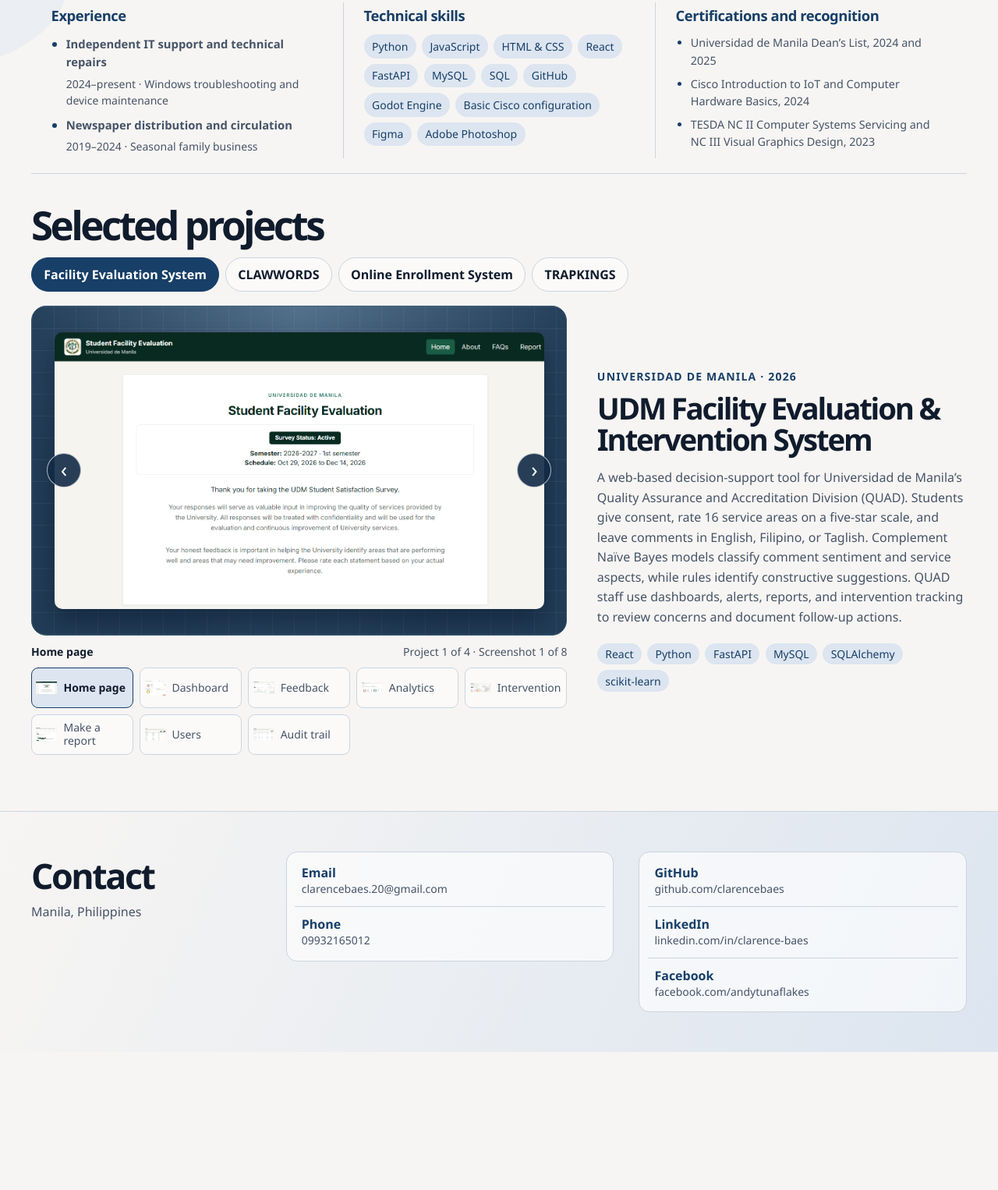
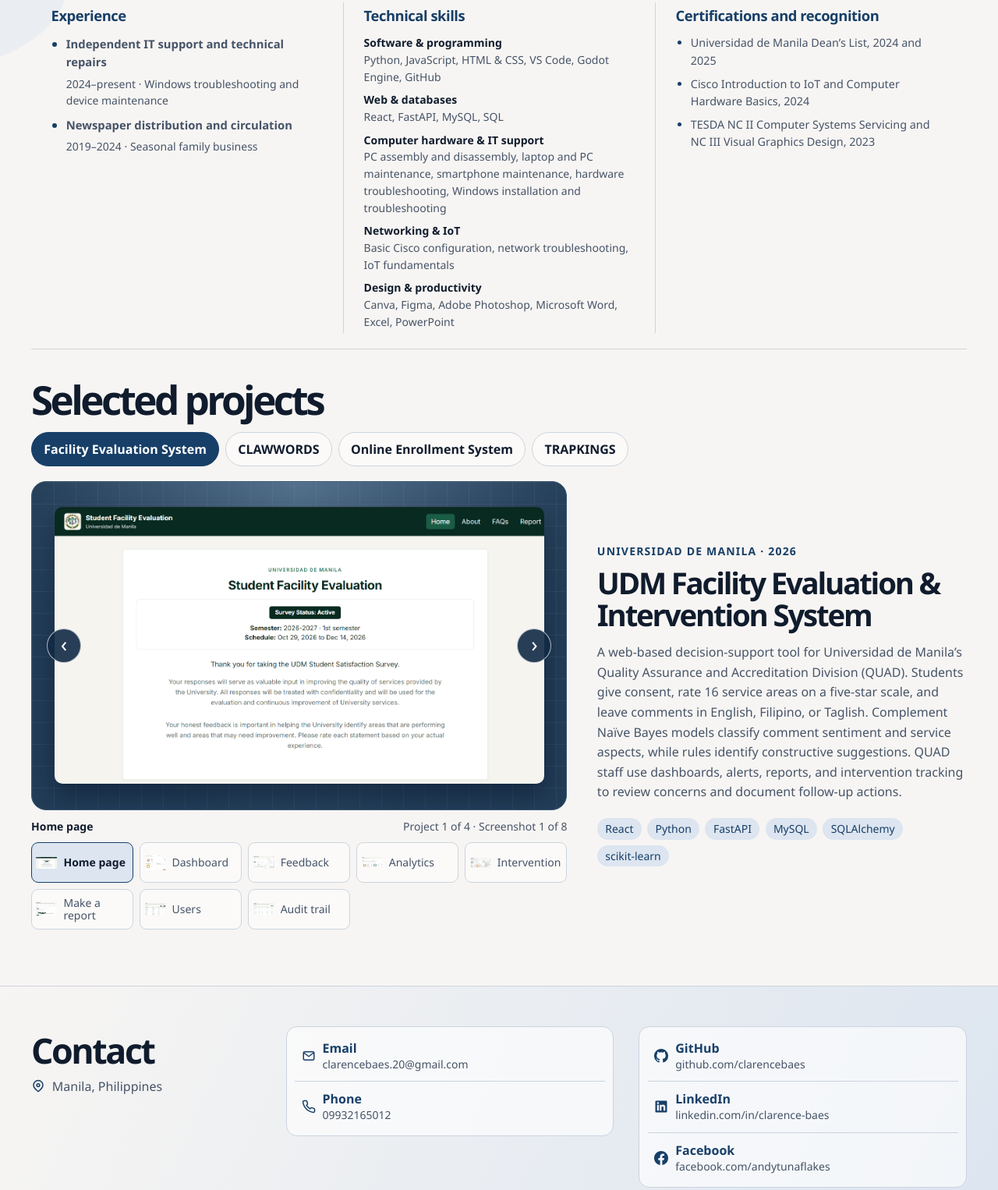
Before and after one commit to clarencebaes/portfolio, a plain HTML site: page index.html in a window 1280 px wide. Shown: the part 520-2046 px from the top of the page at 78% size. Before the commit the page ends 1869 px from the top, so only its background shows below. Drawn offline with Linux system fonts and the light colour scheme.

Commit message:
Update portfolio contacts, skills, and resume download

```diff
--- a/index.html
+++ b/index.html
@@ -30,7 +30,7 @@
           <p>I’m Clarence Carl Henry J. Baes. I build web applications and games and provide independent IT support. I bring together programming, database development, and design to build tools people can use. When I troubleshoot or work with a team, I listen first, explain solutions clearly, and adapt as priorities change.</p>
           <div class="hero-actions">
             <a class="button button-primary" href="#projects">Explore my projects</a>
-            <a class="button button-outline" href="assets/clarence-baes-cv.pdf" download>Download CV</a>
+            <a class="button button-outline" href="assets/clarence-baes-cv.pdf" download="Clarence_Baes_Resume.pdf">Download CV</a>
           </div>
         </div>
         <dl class="profile-facts">
@@ -48,9 +48,28 @@
           </div>
           <div>
             <h2>Technical skills</h2>
-            <ul class="tech-list">
-              <li>Python</li><li>JavaScript</li><li>HTML &amp; CSS</li><li>React</li><li>FastAPI</li><li>MySQL</li><li>SQL</li><li>GitHub</li><li>Godot Engine</li><li>Basic Cisco configuration</li><li>Figma</li><li>Adobe Photoshop</li>
-            </ul>
+            <dl class="skills-list">
+              <div>
+                <dt>Software &amp; programming</dt>
+                <dd>Python, JavaScript, HTML &amp; CSS, VS Code, Godot Engine, GitHub</dd>
+              </div>
+              <div>
+                <dt>Web &amp; databases</dt>
+                <dd>React, FastAPI, MySQL, SQL</dd>
+              </div>
+              <div>
+                <dt>Computer hardware &amp; IT support</dt>
+                <dd>PC assembly and disassembly, laptop and PC maintenance, smartphone maintenance, hardware troubleshooting, Windows installation and troubleshooting</dd>
+              </div>
+              <div>
+                <dt>Networking &amp; IoT</dt>
+                <dd>Basic Cisco configuration, network troubleshooting, IoT fundamentals</dd>
+              </div>
+              <div>
+                <dt>Design &amp; productivity</dt>
+                <dd>Canva, Figma, Adobe Photoshop, Microsoft Word, Excel, PowerPoint</dd>
+              </div>
+            </dl>
           </div>
           <div>
             <h2>Certifications and recognition</h2>
@@ -101,16 +120,46 @@
     <div class="shell contact-layout">
       <div class="contact-intro">
         <h2 id="contact-title">Contact</h2>
-        <p>Manila, Philippines</p>
+        <p class="contact-with-icon">
+          <svg class="contact-icon" viewBox="0 0 24 24" aria-hidden="true" fill="none" stroke="currentColor" stroke-width="2" stroke-linecap="round" stroke-linejoin="round">
+            <path d="M20 10c0 5-8 11-8 11S4 15 4 10a8 8 0 1 1 16 0Z"/><circle cx="12" cy="10" r="2.5"/>
+          </svg>
+          Manila, Philippines
+        </p>
       </div>
       <address class="contact-panel">
-        <a href="mailto:clarencebaes.20@gmail.com"><strong>Email</strong><span>clarencebaes.20@gmail.com</span></a>
-        <a href="tel:+639932165012"><strong>Phone</strong><span>09932165012</span></a>
+        <a class="contact-with-icon" href="mailto:clarencebaes.20@gmail.com">
+          <svg class="contact-icon" viewBox="0 0 24 24" aria-hidden="true" fill="none" stroke="currentColor" stroke-width="2" stroke-linecap="round" stroke-linejoin="round">
+            <rect x="3" y="5" width="18" height="14" rx="2"/><path d="m4 7 8 6 8-6"/>
+          </svg>
+          <div><strong>Email</strong><span>clarencebaes.20@gmail.com</span></div>
+        </a>
+        <a class="contact-with-icon" href="tel:+639932165012">
+          <svg class="contact-icon" viewBox="0 0 24 24" aria-hidden="true" fill="none" stroke="currentColor" stroke-width="2" stroke-linecap="round" stroke-linejoin="round">
+            <path d="M22 16.92v3a2 2 0 0 1-2.18 2 19.79 19.79 0 0 1-8.63-3.07 19.5 19.5 0 0 1-6-6A19.79 19.79 0 0 1 2.12 4.2 2 2 0 0 1 4.11 2h3a2 2 0 0 1 2 1.72c.12.96.35 1.9.69 2.81a2 2 0 0 1-.45 2.11L8.09 9.91a16 16 0 0 0 6 6l1.27-1.27a2 2 0 0 1 2.11-.45c.91.34 1.85.57 2.81.69A2 2 0 0 1 22 16.92Z"/>
+          </svg>
+          <div><strong>Phone</strong><span>09932165012</span></div>
+        </a>
       </address>
       <nav class="contact-panel" aria-label="Social profiles">
-        <a href="https://github.com/clarencebaes"><strong>GitHub</strong><span>github.com/clarencebaes</span></a>
-        <a href="https://www.linkedin.com/in/clarence-baes/"><strong>LinkedIn</strong><span>linkedin.com/in/clarence-baes</span></a>
-        <a href="https://www.facebook.com/andytunaflakes/"><strong>Facebook</strong><span>facebook.com/andytunaflakes</span></a>
+        <a class="contact-with-icon" href="https://github.com/clarencebaes">
+          <svg class="contact-icon" viewBox="0 0 16 16" aria-hidden="true" fill="currentColor">
+            <path d="M8 0C3.58 0 0 3.58 0 8c0 3.54 2.29 6.53 5.47 7.59.4.07.55-.17.55-.38 0-.19-.01-.82-.01-1.49-2.01.37-2.53-.49-2.69-.94-.09-.23-.48-.94-.82-1.13-.28-.15-.68-.52-.01-.53.63-.01 1.08.58 1.23.82.72 1.21 1.87.87 2.33.66.07-.52.28-.87.51-1.07-1.78-.2-3.64-.89-3.64-3.95 0-.87.31-1.59.82-2.15-.08-.2-.36-1.02.08-2.12 0 0 .67-.21 2.2.82a7.65 7.65 0 0 1 4 0c1.53-1.04 2.2-.82 2.2-.82.44 1.1.16 1.92.08 2.12.51.56.82 1.27.82 2.15 0 3.07-1.87 3.75-3.65 3.95.29.25.54.73.54 1.48 0 1.07-.01 1.93-.01 2.2 0 .21.15.46.55.38A8.01 8.01 0 0 0 16 8c0-4.42-3.58-8-8-8Z"/>
+          </svg>
+          <div><strong>GitHub</strong><span>github.com/clarencebaes</span></div>
+        </a>
+        <a class="contact-with-icon" href="https://www.linkedin.com/in/clarence-baes/">
+          <svg class="contact-icon" viewBox="0 0 24 24" aria-hidden="true" fill="currentColor">
+            <path d="M20.5 2h-17A1.5 1.5 0 0 0 2 3.5v17A1.5 1.5 0 0 0 3.5 22h17a1.5 1.5 0 0 0 1.5-1.5v-17A1.5 1.5 0 0 0 20.5 2ZM8 19H5V9h3Zm-1.5-11.2a1.75 1.75 0 1 1 0-3.5 1.75 1.75 0 0 1 0 3.5ZM19 19h-3v-5c0-1.2-.23-2.2-1.57-2.2-1.32 0-1.93 1-1.93 2.16V19h-3V9h2.9v1.36A3.21 3.21 0 0 1 15.3 8.8c3.1 0 3.7 2.02 3.7 4.65Z"/>
+          </svg>
+          <div><strong>LinkedIn</strong><span>linkedin.com/in/clarence-baes</span></div>
+        </a>
+        <a class="contact-with-icon" href="https://www.facebook.com/andytunaflakes/">
+          <svg class="contact-icon" viewBox="0 0 16 16" aria-hidden="true" fill="currentColor">
+            <path d="M16 8.05C16 3.603 12.418 0 8 0S0 3.604 0 8.05c0 4.017 2.926 7.347 6.75 7.95v-5.625H4.72V8.05h2.03V6.276c0-2.017 1.195-3.131 3.022-3.131.875 0 1.79.157 1.79.157v1.98h-1.007c-.994 0-1.305.621-1.305 1.258v1.51h2.218l-.355 2.325H9.25V16c3.824-.603 6.75-3.933 6.75-7.95Z"/>
+          </svg>
+          <div><strong>Facebook</strong><span>facebook.com/andytunaflakes</span></div>
+        </a>
       </nav>
     </div>
   </footer>
--- a/styles.css
+++ b/styles.css
@@ -65,6 +65,9 @@ a { color: inherit; }
 .resume-grid h3 { font-size: .925rem; }
 .resume-grid p, .resume-grid li { color: var(--muted); line-height: 1.55; }
 .resume-grid p { margin: 0; font-size: .875rem; }
+.skills-list { display: grid; gap: .5rem; margin: 0; font-size: .875rem; line-height: 1.55; }
+.skills-list dt { font-weight: 650; }
+.skills-list dd { margin: 0; color: var(--muted); }
 .experience-list, .recognition-list { margin: 0; padding-left: 1.2rem; }
 .experience-list { list-style: disc; }
 .experience-list li + li, .recognition-list li + li { margin-top: .48rem; }
@@ -129,6 +132,8 @@ section { scroll-margin-top: 1rem; }
 .contact-panel a + a { border-top: 1px solid var(--line); }
 .contact-panel a:hover span { text-decoration: underline; text-underline-offset: .2em; }
 .contact-panel a span { display: block; color: var(--muted); font-size: .875rem; line-height: 1.45; }
+.contact .contact-with-icon { display: grid; grid-template-columns: 1.125rem minmax(0, 1fr); align-items: center; gap: .55rem; }
+.contact-icon { width: 1.125rem; height: 1.125rem; color: var(--navy); }
 
 body:has(dialog[open]) { overflow: hidden; }
 dialog { padding: 0; border: 1px solid #547494; border-radius: 16px; background: #182e47; color: #f7faff; width: min(1320px, calc(100% - 2rem)); max-height: calc(100% - 2rem); }
```
Also changed, not shown: 1 other file.
